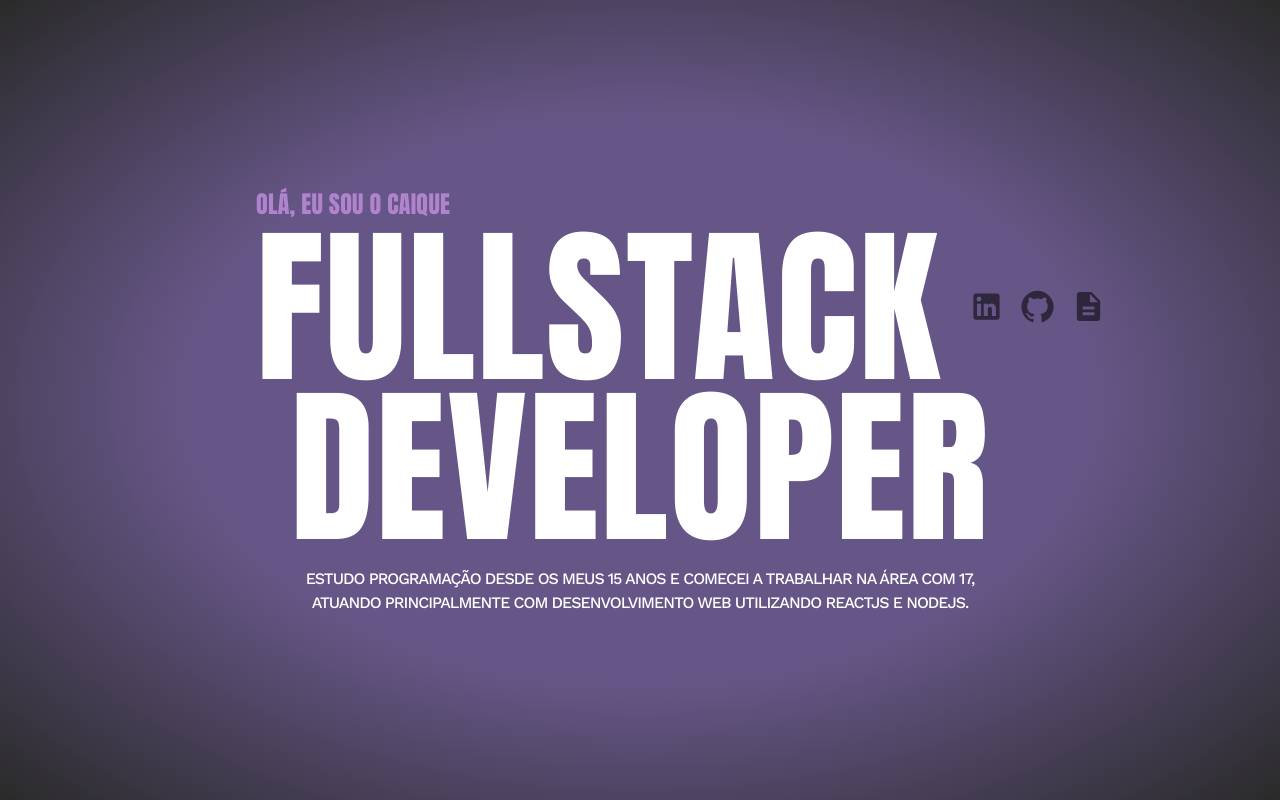
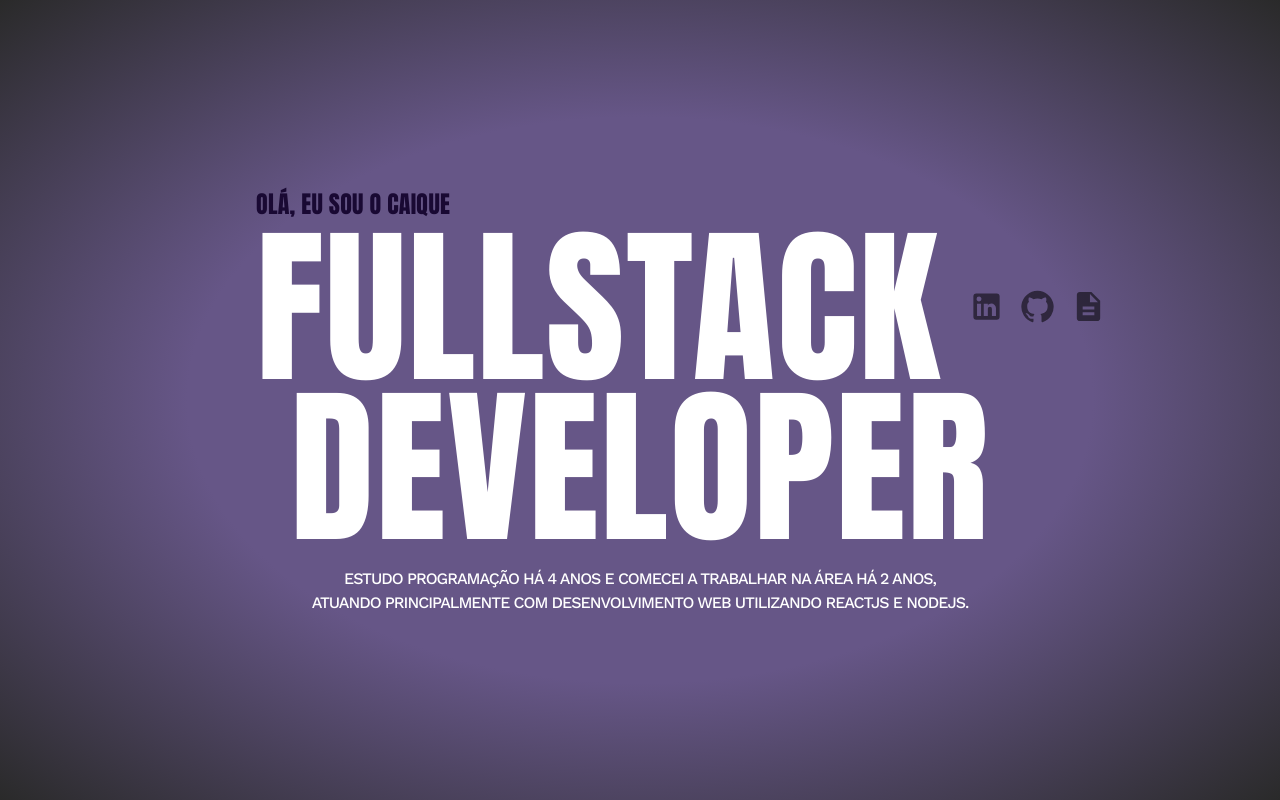
Before and after one commit to caiquedegaspari/portfolio, a React (Create React App) app: page / in a window 1280 px wide. Shown: the top 800 px of the page. Built offline with nearby package versions, Linux system fonts and the light colour scheme.

Commit message:
refact: change presentation text

```diff
--- a/src/components/title/index.tsx
+++ b/src/components/title/index.tsx
@@ -3,12 +3,9 @@ import React from 'react';
 import { Box, Grid, IconButton, Typography } from '@mui/material';
 import { theme } from '../../styles/theme';
 import { Description, GitHub, LinkedIn } from '@mui/icons-material';
+import { openNewTab } from '../../utils/openInNewTab';
 
 export function Presentation() {
-	const openNewTab = (url: string, isPdf?: boolean) => {
-		window.open(url, isPdf ? '_blank' : undefined);
-	};
-
 	return (
 		<Grid
 			height="100vh"
@@ -21,7 +18,7 @@ export function Presentation() {
 			justifyContent="center"
 		>
 			<Typography
-				sx={{ color: theme.palette.primary.light }}
+				sx={{ color: theme.palette.primary.dark }}
 				fontSize={24}
 				fontFamily="Anton"
 				textTransform="uppercase"
@@ -87,8 +84,7 @@ export function Presentation() {
 				textAlign="center"
 				fontWeight={500}
 			>
-				Estudo programação desde os meus 15 anos e comecei a trabalhar na área
-				com 17,
+				Estudo programação há 4 anos e comecei a trabalhar na área há 2 anos,
 				<br />
 				atuando principalmente com desenvolvimento web utilizando ReactJS e
 				NodeJS.
```
